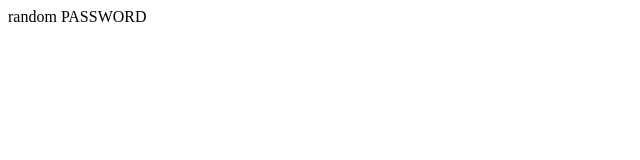
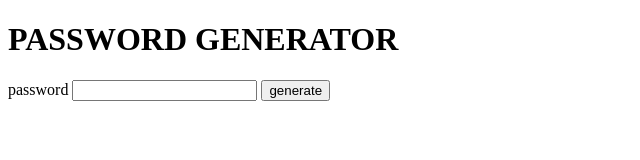
Before and after one commit to ayomichaels/password-generator, a plain HTML site: page index.html in a window 1280 px wide. Shown: the whole page, without its empty margins (0-640 px from the left). Drawn offline with Linux system fonts and the light colour scheme.

Commit message:
updated index.html, created app.js

```diff
--- /dev/null
+++ b/app.js
@@ -0,0 +1,3 @@
+const pword = document.getElementById('pword');
+
+const btn = document.getElementById(btn);
--- a/index.html
+++ b/index.html
@@ -7,6 +7,13 @@
     <title>PASSWORD GENERATOR</title>
 </head>
 <body>
-    random PASSWORD
+    <div id="container">
+        <h1>PASSWORD GENERATOR</h1>
+        <div id="pword-container">
+            <label for="password">password</label>
+            <input type="text" id="pword">
+            <button id="btn">generate</button>
+        </div>
+    </div>
 </body>
 </html>
```
